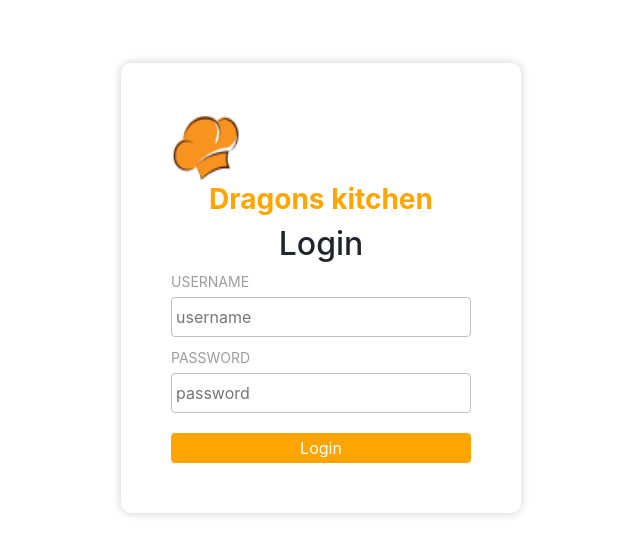
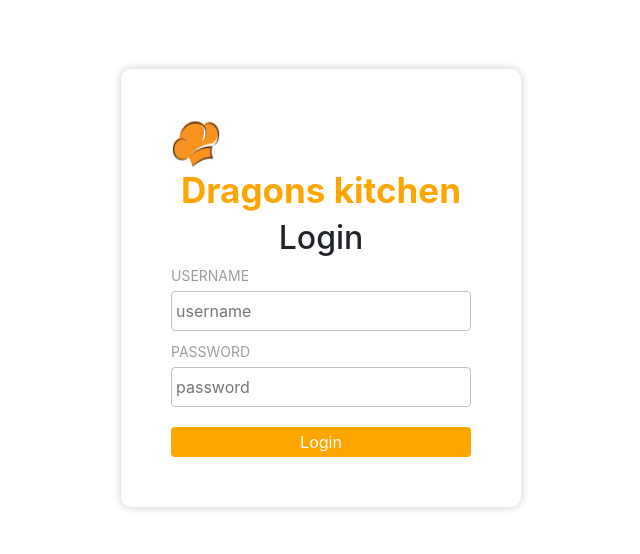
Before and after one commit to Prakashyadav15/swiggy-clone, a React (Create React App) app: page /login in a window 1280 px wide. Shown: the part 112-666 px from the top of the page, without its empty margins (319-959 px from the left). Built offline with nearby package versions, Linux system fonts and the light colour scheme.

Commit message:
responsive

```diff
--- a/src/components/mini/login.css
+++ b/src/components/mini/login.css
@@ -72,10 +72,20 @@ p{
    background-color: orange;
    border:none;
    color:white;
-   height:50px;
+   height:40px;
    margin-top:10px;
    height:30px;
    cursor: pointer;
    border-radius: 4px;
 }
+.title{
+    color:orange;
+    font-weight: bold;
+    font-size:35px;
 }
+.img{
+    height:50px;
+    width:50px;
+
+}
+}
```
